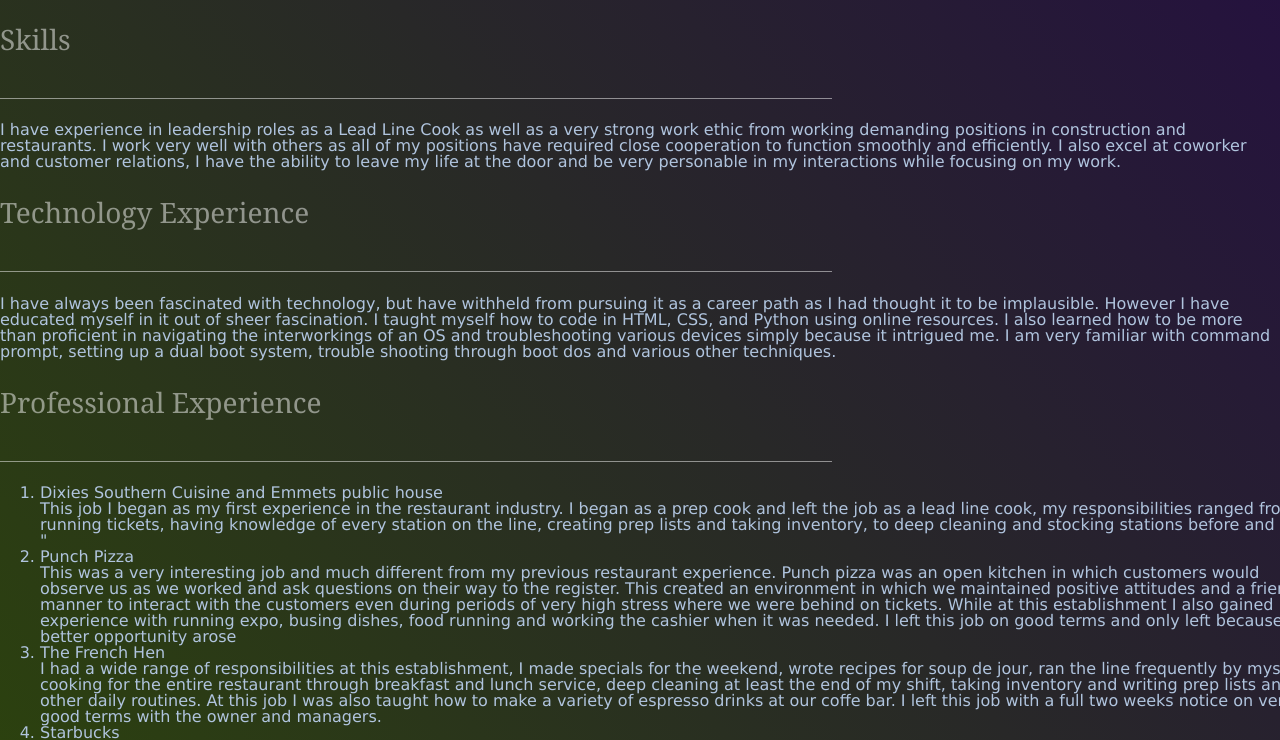
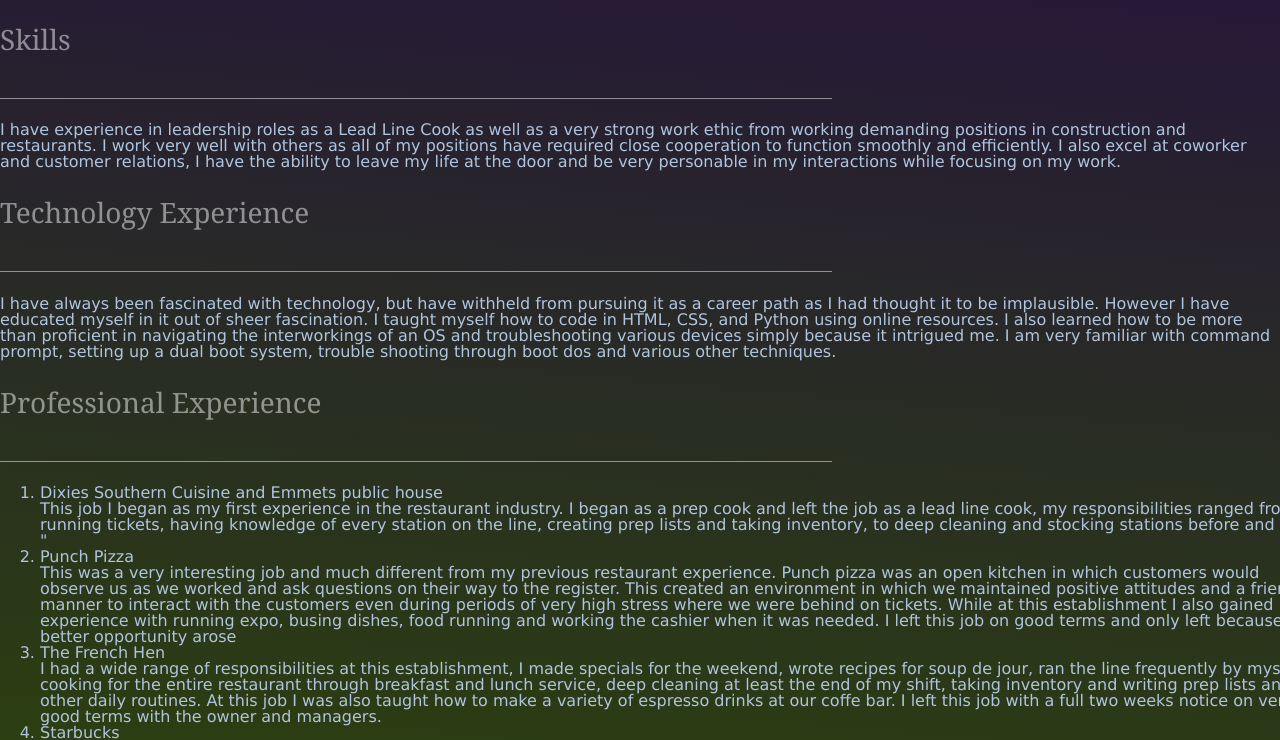
Before and after one commit to Gunnar34/Gunnar34.github.io, a plain HTML site: page index.html in a window 1280 px wide. Shown: the part 244-984 px from the top of the page. Drawn offline with Linux system fonts and the light colour scheme.

Commit message:
degree change
weird error with the right side of the page when using the 50degree gradient. A green bar appears. the green bar vanishes when the degree is either set to 0 or greatly reduced.

```diff
--- a/Style.css
+++ b/Style.css
@@ -1,5 +1,5 @@
 body {
-  background: linear-gradient(50deg, #2c430d, #240d43);
+  background: linear-gradient(5deg, #2c430d, #240d43);
   margin: 0;
   padding: 0;
 }
```
